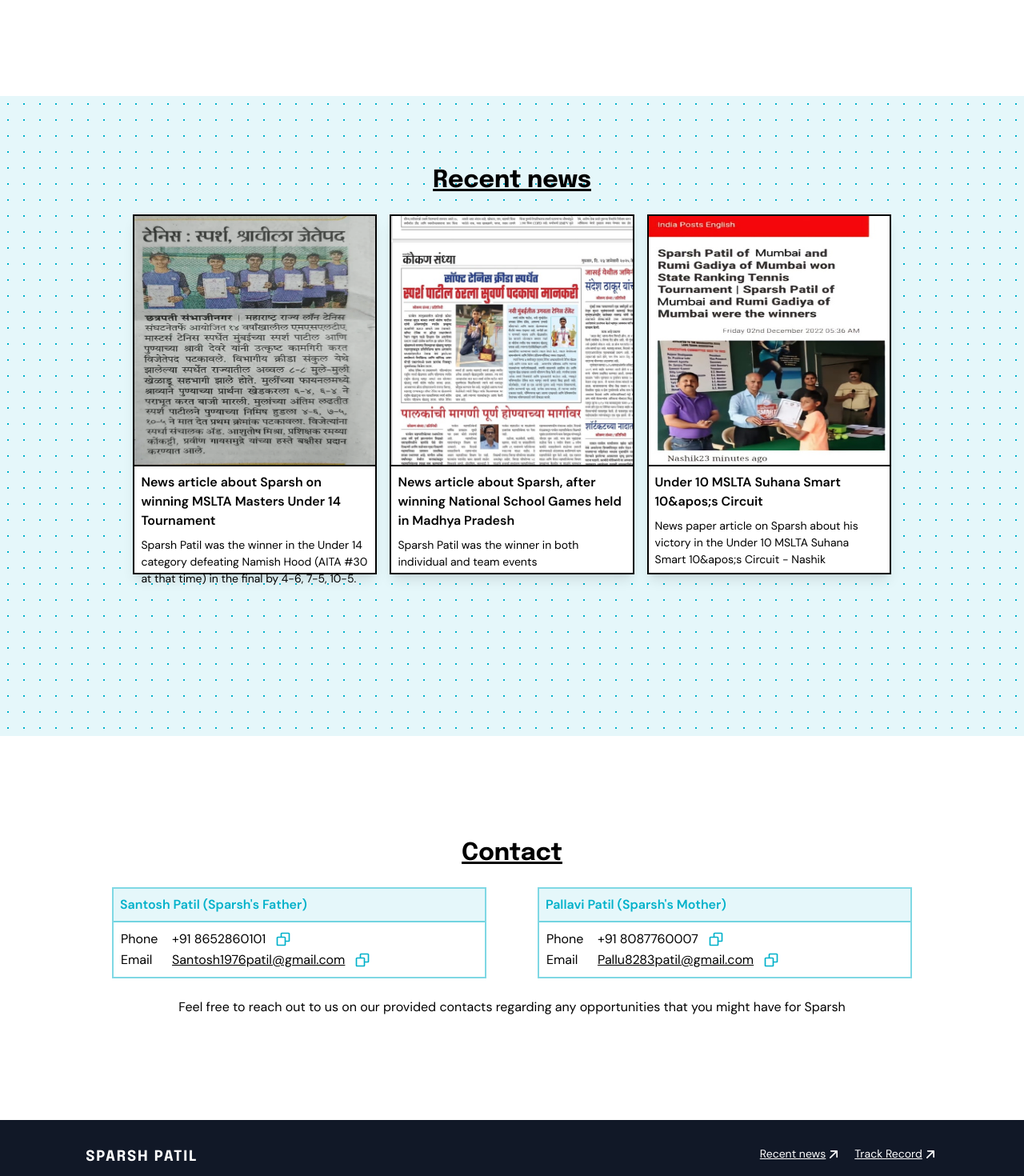
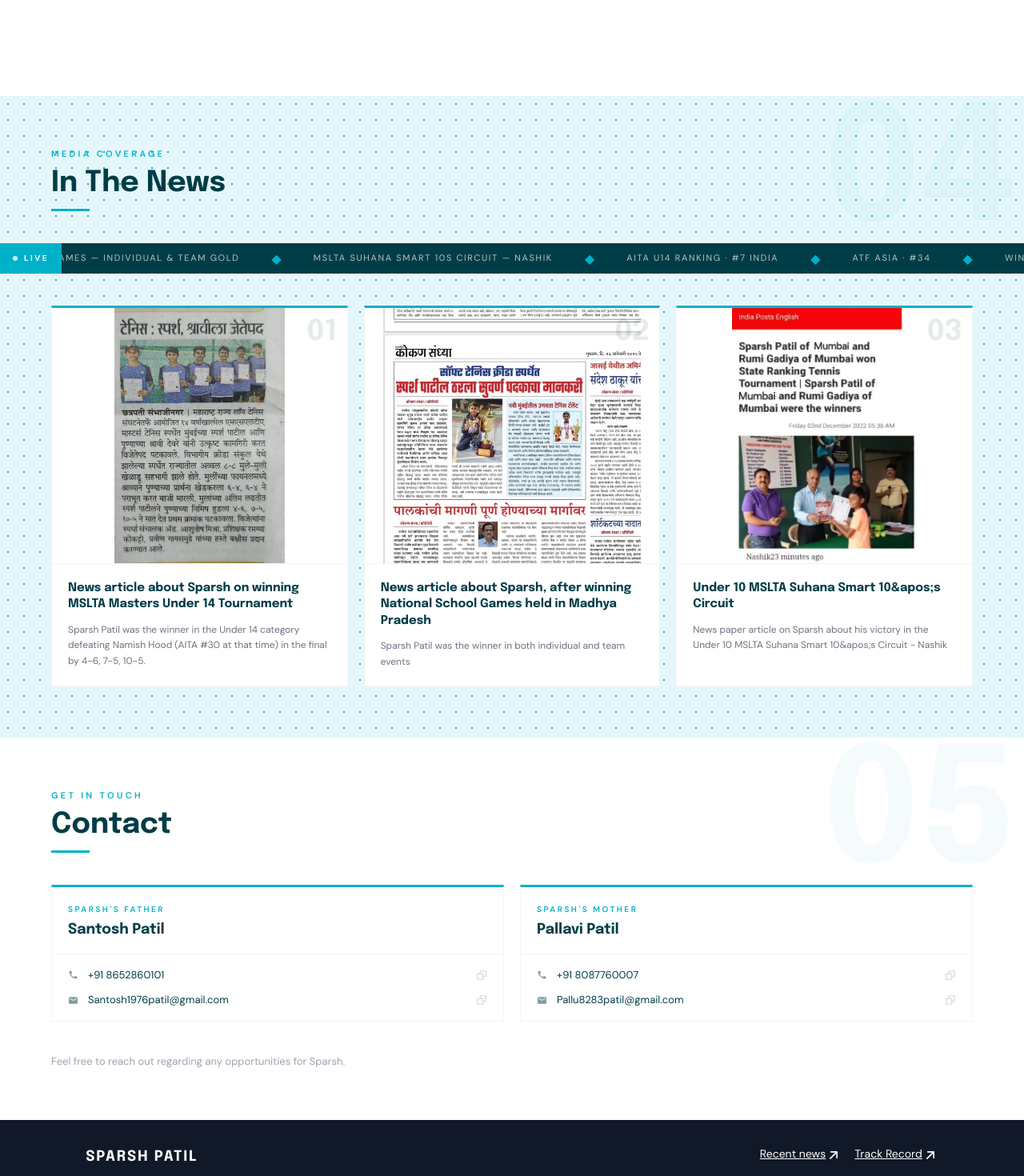
Before and after one commit to shrigharat/sparsh-portfolio, a Next.js app: page / in a window 1280 px wide. Shown: the part 3080-4550 px from the top of the page at 80% size. Built offline with nearby package versions, Linux system fonts and the light colour scheme.

Commit message:
redesigned contact section

```diff
--- a/app/globals.css
+++ b/app/globals.css
@@ -113,6 +113,14 @@ a {
 .ball-squish    { transform-origin: center bottom; animation: ball-squish 1.15s infinite; }
 .ball-shadow-anim { animation: ball-shadow 1.15s infinite; }
 
+@keyframes ticker-scroll {
+  0%   { transform: translateX(0); }
+  100% { transform: translateX(-50%); }
+}
+
+.ticker-track { animation: ticker-scroll 22s linear infinite; }
+.ticker-track:hover { animation-play-state: paused; }
+
 @media screen and (min-width: 768px) {
   .md\:grid-cols-2 {
     grid-template-columns: repeat(2, 1fr);
--- a/components/ContactSection.tsx
+++ b/components/ContactSection.tsx
@@ -1,112 +1,106 @@
-'use client';
+import CopyButton from './CopyButton';
 
 const FATHER_EMAIL = 'Santosh1976patil@gmail.com';
 const MOTHER_EMAIL = 'Pallu8283patil@gmail.com';
 const FATHER_PHONE = '+91 8652860101';
 const MOTHER_PHONE = '+91 8087760007';
 
-const CopyIcon = () => (
-  <svg width="20" height="20" viewBox="0 0 24 24" className="fill-primary">
-    <path d="M20 2H10c-1.103 0-2 .897-2 2v4H4c-1.103 0-2 .897-2 2v10c0 1.103.897 2 2 2h10c1.103 0 2-.897 2-2v-4h4c1.103 0 2-.897 2-2V4c0-1.103-.897-2-2-2zM4 20V10h10l.002 10H4zm16-6h-4v-4c0-1.103-.897-2-2-2h-4V4h10v10z"></path>
+const PhoneIcon = () => (
+  <svg width="13" height="13" viewBox="0 0 24 24" className="fill-current opacity-50 flex-shrink-0">
+    <path d="M6.6 10.8c1.4 2.8 3.8 5.1 6.6 6.6l2.2-2.2c.3-.3.7-.4 1-.2 1.1.4 2.3.6 3.6.6.6 0 1 .4 1 1V20c0 .6-.4 1-1 1-9.4 0-17-7.6-17-17 0-.6.4-1 1-1h3.5c.6 0 1 .4 1 1 0 1.3.2 2.5.6 3.6.1.3 0 .7-.2 1L6.6 10.8z" />
   </svg>
 );
+
+const EmailIcon = () => (
+  <svg width="13" height="13" viewBox="0 0 24 24" className="fill-current opacity-50 flex-shrink-0">
+    <path d="M20 4H4c-1.1 0-2 .9-2 2v12c0 1.1.9 2 2 2h16c1.1 0 2-.9 2-2V6c0-1.1-.9-2-2-2zm0 4l-8 5-8-5V6l8 5 8-5v2z" />
+  </svg>
+);
+
+interface ContactCardProps {
+  name: string;
+  relation: string;
+  phone: string;
+  email: string;
+  phoneHref: string;
+}
+
+function ContactCard({ name, relation, phone, email, phoneHref }: ContactCardProps) {
+  return (
+    <div
+      className="flex-1 bg-white border border-gray-100 hover:border-[#00b1ca]/50 transition-colors overflow-hidden"
+      style={{ borderTop: '3px solid #00b1ca' }}
+    >
+      <div className="px-5 pt-5 pb-4 border-b border-gray-100">
+        <p className="font-body text-[10px] tracking-[0.25em] uppercase text-[#00b1ca] font-semibold mb-1">
+          {relation}
+        </p>
+        <h3 className="font-heading font-bold text-[#003d47] text-lg">{name}</h3>
+      </div>
+
+      <div className="px-5 py-4 flex flex-col gap-3">
+        <div className="flex items-center gap-3 text-[#003d47]">
+          <PhoneIcon />
+          <a href={`tel:${phoneHref}`} className="font-body text-[13px] flex-1 hover:text-[#00b1ca] transition-colors">
+            {phone}
+          </a>
+          <CopyButton text={phone} />
+        </div>
+
+        <div className="flex items-center gap-3 text-[#003d47]">
+          <EmailIcon />
+          <a href={`mailto:${email}`} className="font-body text-[13px] flex-1 hover:text-[#00b1ca] transition-colors truncate">
+            {email}
+          </a>
+          <CopyButton text={email} />
+        </div>
+      </div>
+    </div>
+  );
+}
 
 export default function ContactSection() {
   return (
     <section
       id="contact"
-      className="flex flex-col h-[80vh] md:h-[60vh] px-4 py-12 md:p-12 w-full justify-center items-center gap-6"
+      className="relative flex flex-col items-center py-16 gap-10 bg-white overflow-hidden"
     >
-      <h2 className="font-heading underline font-bold text-3xl text-center w-full">Contact</h2>
-      <div className="parents-contact w-full max-w-[1000px] font-body">
-        <div className="flex-col flex gap-4 md:gap-16 justify-between md:flex-row">
-          <div className="flex-1 flex-col border-2 border-[#00B1CA]/50">
-            <div className="bg-[#00B1CA]/10 text-primary p-2 font-semibold border-b-2 border-[#00B1CA]/50">
-              Santosh Patil (Sparsh&apos;s Father)
-            </div>
-            <div className="p-2">
-              <table>
-                <tbody>
-                  <tr className="!h-fit py-2">
-                    <td className="w-16">Phone</td>
-                    <td className="flex items-center justify-start gap-3">
-                      <a className="inline" href="tel:8652860101">
-                        +91 8652860101
-                      </a>
-                      <span
-                        className="inline cursor-pointer"
-                        title="Copy phone to clipboard"
-                        onClick={() => navigator.clipboard.writeText(FATHER_PHONE)}
-                      >
-                        <CopyIcon />
-                      </span>
-                    </td>
-                  </tr>
-                  <tr>
-                    <td>Email</td>
-                    <td className="flex items-center justify-start gap-3">
-                      <a className="underline" href="mailto:Santosh1976patil@gmail.com">
-                        Santosh1976patil@gmail.com
-                      </a>
-                      <span
-                        className="inline cursor-pointer"
-                        title="Copy email to clipboard"
-                        onClick={() => navigator.clipboard.writeText(FATHER_EMAIL)}
-                      >
-                        <CopyIcon />
-                      </span>
-                    </td>
-                  </tr>
-                </tbody>
-              </table>
-            </div>
-          </div>
-          <div className="flex-1 flex-col border-2 border-[#00B1CA]/50">
-            <div className="bg-[#00B1CA]/10 text-primary p-2 font-semibold border-b-2 border-[#00B1CA]/50">
-              Pallavi Patil (Sparsh&apos;s Mother)
-            </div>
-            <div className="p-2">
-              <table>
-                <tbody>
-                  <tr>
-                    <td className="w-16">Phone</td>
-                    <td className="flex items-center justify-start gap-3">
-                      <a className="inline" href="tel:8087760007">
-                        +91 8087760007
-                      </a>
-                      <span
-                        className="inline cursor-pointer"
-                        title="Copy phone number to clipboard"
-                        onClick={() => navigator.clipboard.writeText(MOTHER_PHONE)}
-                      >
-                        <CopyIcon />
-                      </span>
-                    </td>
-                  </tr>
-                  <tr>
-                    <td>Email</td>
-                    <td className="flex items-center justify-start gap-3">
-                      <a href="mailto:Pallu8283patil@gmail.com" className="underline">
-                        Pallu8283patil@gmail.com
-                      </a>
-                      <span
-                        className="inline cursor-pointer"
-                        title="Copy email to clipboard"
-                        onClick={() => navigator.clipboard.writeText(MOTHER_EMAIL)}
-                      >
-                        <CopyIcon />
-                      </span>
-                    </td>
-                  </tr>
-                </tbody>
-              </table>
-            </div>
-          </div>
-        </div>
+      <span
+        className="absolute top-0 right-2 font-heading font-bold text-[#00b1ca] leading-none select-none pointer-events-none"
+        style={{ fontSize: '200px', opacity: 0.035 }}
+      >
+        05
+      </span>
+
+      <div className="w-[90%] z-10">
+        <p className="font-body text-[11px] tracking-[0.3em] uppercase text-[#00b1ca] font-semibold mb-2">
+          Get In Touch
+        </p>
+        <h2 className="font-heading text-3xl md:text-4xl font-bold text-[#003d47]">
+          Contact
+        </h2>
+        <div className="w-12 h-[3px] bg-[#00b1ca] mt-3" />
       </div>
-      <p className="font-body">
-        Feel free to reach out to us on our provided contacts regarding any opportunities that you
-        might have for Sparsh
+
+      <div className="w-[90%] z-10 flex flex-col md:flex-row gap-5">
+        <ContactCard
+          name="Santosh Patil"
+          relation="Sparsh's Father"
+          phone={FATHER_PHONE}
+          email={FATHER_EMAIL}
+          phoneHref="8652860101"
+        />
+        <ContactCard
+          name="Pallavi Patil"
+          relation="Sparsh's Mother"
+          phone={MOTHER_PHONE}
+          email={MOTHER_EMAIL}
+          phoneHref="8087760007"
+        />
+      </div>
+
+      <p className="font-body text-[13px] text-gray-400 w-[90%] z-10">
+        Feel free to reach out regarding any opportunities for Sparsh.
       </p>
     </section>
   );
--- /dev/null
+++ b/components/CopyButton.tsx
@@ -0,0 +1,37 @@
+'use client';
+
+import { useState } from 'react';
+
+const CopyIcon = () => (
+  <svg width="14" height="14" viewBox="0 0 24 24" className="fill-current">
+    <path d="M20 2H10c-1.103 0-2 .897-2 2v4H4c-1.103 0-2 .897-2 2v10c0 1.103.897 2 2 2h10c1.103 0 2-.897 2-2v-4h4c1.103 0 2-.897 2-2V4c0-1.103-.897-2-2-2zM4 20V10h10l.002 10H4zm16-6h-4v-4c0-1.103-.897-2-2-2h-4V4h10v10z" />
+  </svg>
+);
+
+export default function CopyButton({ text }: { text: string }) {
+  const [copied, setCopied] = useState(false);
+
+  const handleCopy = () => {
+    navigator.clipboard.writeText(text);
+    setCopied(true);
+    setTimeout(() => setCopied(false), 2000);
+  };
+
+  return (
+    <div className="relative flex items-center">
+      {copied && (
+        <span className="absolute right-6 font-body text-[10px] tracking-wide text-white bg-[#003d47] px-2 py-1 whitespace-nowrap pointer-events-none">
+          Copied!
+          <span className="absolute top-1/2 -right-[5px] -translate-y-1/2 border-4 border-transparent border-l-[#003d47]" />
+        </span>
+      )}
+      <button
+        title="Copy to clipboard"
+        onClick={handleCopy}
+        className={`transition-colors cursor-pointer ${copied ? 'text-[#00b1ca]' : 'text-gray-300 hover:text-[#00b1ca]'}`}
+      >
+        <CopyIcon />
+      </button>
+    </div>
+  );
+}
--- a/components/NewsSection.tsx
+++ b/components/NewsSection.tsx
@@ -5,21 +5,81 @@ export default function NewsSection() {
   return (
     <section
       id="news"
-      className="flex flex-col min-h-screen md:h-screen px-4 py-12 md:p-12 w-full justify-center items-center gap-6 bg-[#00B1CA]/10 relative polka-pattern-dark"
+      className="relative flex flex-col items-center py-16 gap-10 min-h-screen bg-[#00B1CA]/10 polka-pattern-dark overflow-hidden"
     >
-      <h2 className="font-heading underline text-3xl font-bold text-center z-10">Recent news</h2>
-      <div className="grid grid-cols-1 md:grid-cols-3 gap-4 grid-rows-1 h-[80%] w-full md:w-[80%] mx-auto z-10">
+      {/* Section watermark */}
+      <span
+        className="absolute top-0 right-2 font-heading font-bold text-[#00b1ca] leading-none select-none pointer-events-none"
+        style={{ fontSize: '200px', opacity: 0.035 }}
+      >
+        04
+      </span>
+
+      {/* Header */}
+      <div className="w-[90%] z-10">
+        <p className="font-body text-[11px] tracking-[0.3em] uppercase text-[#00b1ca] font-semibold mb-2">
+          Media Coverage
+        </p>
+        <h2 className="font-heading text-3xl md:text-4xl font-bold text-[#003d47]">
+          In The News
+        </h2>
+        <div className="w-12 h-[3px] bg-[#00b1ca] mt-3" />
+      </div>
+
+      {/* News ticker */}
+      <div className="w-full bg-[#003d47] overflow-hidden z-10 flex items-center" style={{ height: '38px' }}>
+        {/* LIVE badge */}
+        <div className="flex-shrink-0 flex items-center gap-2 bg-[#00b1ca] px-4 h-full">
+          <span className="w-[6px] h-[6px] rounded-full bg-white animate-pulse" />
+          <span className="font-body text-[10px] tracking-[0.25em] uppercase font-bold text-white">Live</span>
+        </div>
+        {/* Scrolling text — duplicated for seamless loop */}
+        <div className="flex overflow-hidden flex-1">
+          <div className="ticker-track flex whitespace-nowrap">
+            {[...Array(2)].map((_, di) => (
+              <span key={di} className="flex items-center">
+                <span className="font-body text-[11px] tracking-[0.15em] uppercase text-white/70 px-10">Winner · MSLTA Masters U14</span>
+                <span className="text-[#00b1ca] select-none">◆</span>
+                <span className="font-body text-[11px] tracking-[0.15em] uppercase text-white/70 px-10">National School Games — Individual &amp; Team Gold</span>
+                <span className="text-[#00b1ca] select-none">◆</span>
+                <span className="font-body text-[11px] tracking-[0.15em] uppercase text-white/70 px-10">MSLTA Suhana Smart 10s Circuit — Nashik</span>
+                <span className="text-[#00b1ca] select-none">◆</span>
+                <span className="font-body text-[11px] tracking-[0.15em] uppercase text-white/70 px-10">AITA U14 Ranking · #7 India</span>
+                <span className="text-[#00b1ca] select-none">◆</span>
+                <span className="font-body text-[11px] tracking-[0.15em] uppercase text-white/70 px-10">ATF Asia · #34</span>
+                <span className="text-[#00b1ca] select-none">◆</span>
+              </span>
+            ))}
+          </div>
+        </div>
+      </div>
+
+      {/* Cards */}
+      <div className="grid grid-cols-1 md:grid-cols-3 gap-5 w-[90%] mx-auto z-10">
         {data.map((item, index) => (
           <article
-            className="news-card w-full h-[350px] md:h-[450px] border-2 border-black shadow-lg bg-white"
             key={index}
+            className="group bg-white border border-gray-100 hover:border-[#00b1ca]/50 transition-colors overflow-hidden flex flex-col"
+            style={{ borderTop: '3px solid #00b1ca' }}
           >
-            <div className="img-container w-full h-[62%] md:h-[70%] border-b-2 border-black relative">
-              <Image src={item.image} alt={item.title} className="w-full h-full object-fit" fill />
+            <div className="relative w-full border-b border-gray-100 overflow-hidden" style={{ height: '320px' }}>
+              <Image
+                src={item.image}
+                alt={item.title}
+                fill
+                className="object-contain object-top transition-transform duration-700 ease-out group-hover:scale-[1.03]"
+              />
+              <span className="absolute top-3 right-3 font-heading font-bold text-[#003d47]/10 text-4xl leading-none select-none">
+                0{index + 1}
+              </span>
             </div>
-            <div className="details font-body p-2">
-              <h4 className="font-semibold">{item.title}</h4>
-              <p className="text-[13px] md:text-[14px] mt-2">{item.description}</p>
+            <div className="font-body p-5 flex flex-col gap-2 flex-1">
+              <h4 className="font-heading font-bold text-[#003d47] text-[15px] leading-snug">
+                {item.title}
+              </h4>
+              <p className="text-[12px] text-gray-500 leading-relaxed mt-1">
+                {item.description}
+              </p>
             </div>
           </article>
         ))}
```
